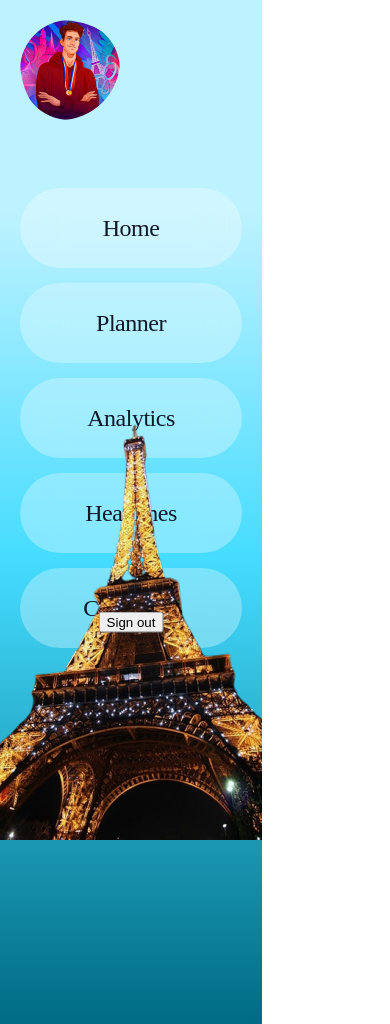
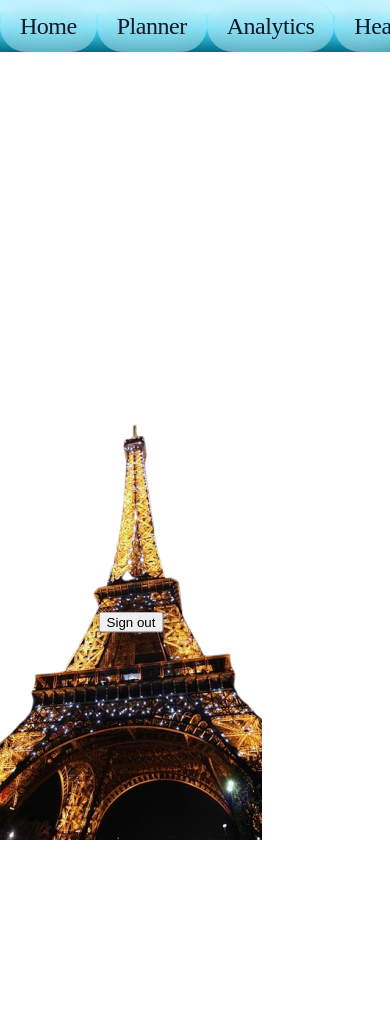
Before and after one commit to Adityasah2004/Olympulse_Website, a PHP site: page /web.html in a window 390 px wide. After the commit the page ends 840 px from the top, so only its background shows below. Run offline with PHP 8.4, Linux system fonts and the light colour scheme.

Commit message:
[ADDED]made the css respnsive and made the website look close to the figma design

```diff
--- a/web.css
+++ b/web.css
@@ -6,7 +6,7 @@ body {
 
 .sidebar-container {
   width: 262px;
-  height: 1024px;
+  height: 100vh; /* Adjusted to use viewport height */
   flex-shrink: 0;
   background: linear-gradient(0deg, #006B84 0%, #45DCFF 45.31%, #BDF2FF 79.17%);
   position: sticky;
@@ -25,15 +25,13 @@ padding-left: 20px;
 
 .sidebar-menu {
   display: flex;
-  width: 222px;
-  height: 460px;
   flex-direction: column;
   align-items: flex-start;
   list-style-type: none;
   padding: 0;
-  gap : 15px;
+  gap: 15px;
   margin-top: 20px;
-  padding-left:20px ;
+  padding-left: 20px;
   padding-right: 20px;
   padding-top: 44px;
   flex-shrink: 0;
@@ -50,7 +48,6 @@ align-self: stretch;
   border-radius: 100px;
   background: rgba(255, 255, 255, 0.31);
   backdrop-filter: blur(20px);
-
 }
 
 .sidebar-menu a {
@@ -61,9 +58,9 @@ backdrop-filter: blur(20px);
   font-size: 24px;
   font-style: normal;
   font-weight: 400;
-  line-height: 32px; /* 133.333% */
+  line-height: 32px;
+  /* 133.333% */
   letter-spacing: -0.48px;
-
 }
 
 .fixed-image {
@@ -85,3 +82,33 @@ backdrop-filter: blur(20px);
   transform: translate(-50%, -50%);
   z-index: 1;
 }
+
+/* Media Query for screens with a maximum width of 768px */
+@media screen and (max-width: 768px) {
+  .sidebar-container {
+    width: 100%;
+    height: auto;
+    position: static;
+    overflow-y: visible;
+  }
+
+  .sidebar-menu {
+    padding: 0;
+    margin-top: 0;
+    padding-top: 0;
+    flex-direction: row;
+    justify-content: space-between;
+    align-items: center;
+    overflow-x: auto;
+    gap: 0;
+    flex-wrap: nowrap;
+  }
+
+  .sidebar-menu li {
+    padding: 10px 20px;
+  }
+
+  .profile img {
+    display: none;
+  }
+}
```
Lines whose indentation alone changed are shown as unchanged.
